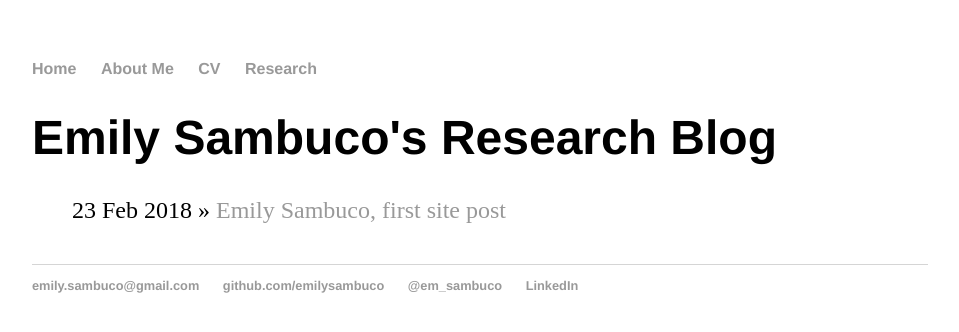
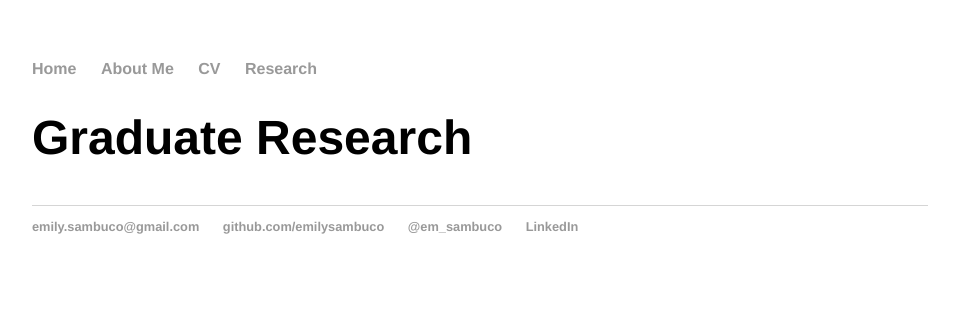
Before and after one commit to emilysambuco/PersonalWebsite, a Jekyll site: the page built from research/index.html, in a window 1280 px wide. Shown: the top 332 px of the page, without its empty margins (160-1119 px from the left). Built offline with Jekyll 4.4.1, drawn with Linux system fonts in a browser that asks for light colours.

Commit message:
Update index.html

```diff
--- a/research/index.html
+++ b/research/index.html
@@ -1,11 +1,8 @@
 ---
 layout: default
-title: Emily Sambuco's Research Blog
+title: Graduate Research
 ---
 	<h1>{{ page.title }}</h1>
 	<ul class="posts">
 
-	  {% for post in site.posts %}
-	    <li><span>{{ post.date | date_to_string }}</span> » <a href="{{ post.url }}" title="{{ post.title }}">{{ post.title }}</a></li>
-	  {% endfor %}
 	</ul>
```
